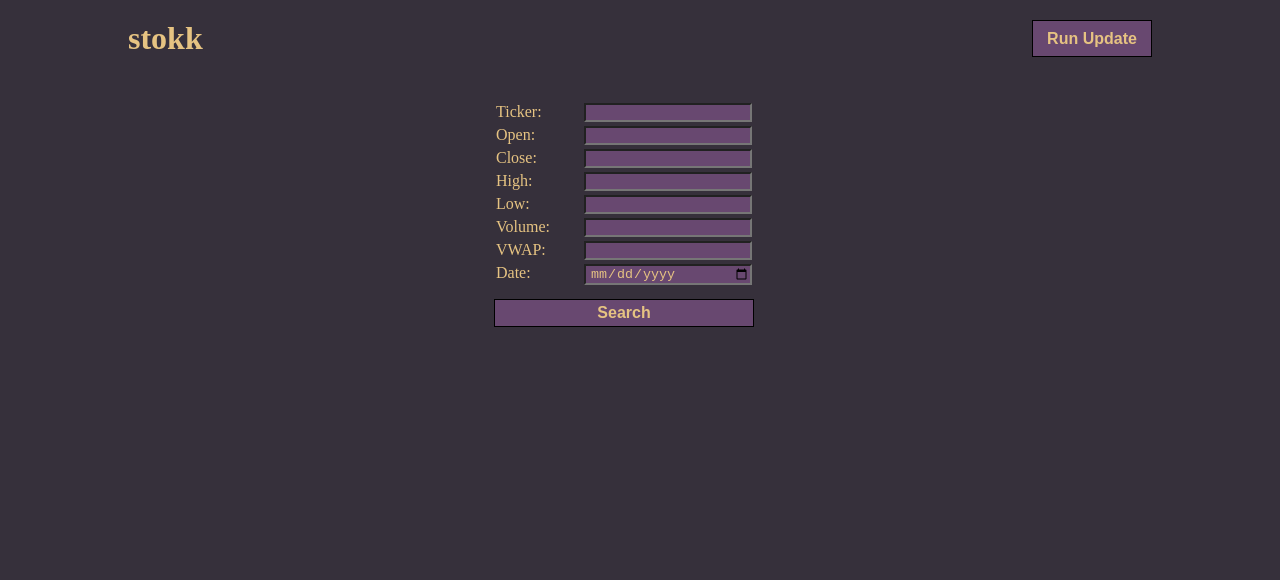
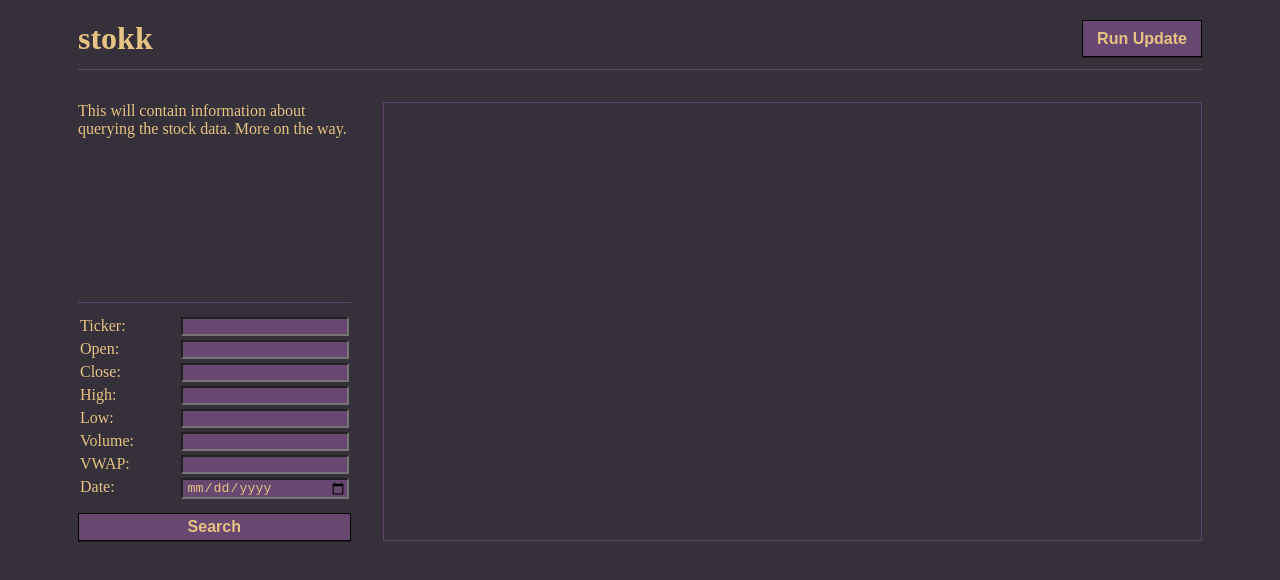
Before and after one commit to ryananger/stokk, a React app: page / in a window 1280 px wide. Shown: the top 580 px of the page. Built offline with nearby package versions, Linux system fonts and the light colour scheme; the HTML template or start-up script is replaced by a standard one.

Commit message:
Major style adjustments.

```diff
--- a/client/src/components/App.jsx
+++ b/client/src/components/App.jsx
@@ -77,6 +77,10 @@ const App = function() {
     ));
 
     var trunc = function(num) {
+      if (!num) {
+        return '';
+      }
+
       return Math.trunc(num*100)/100;
     }
 
@@ -110,44 +114,54 @@ const App = function() {
         <h1>stokk</h1>
         <input type='submit' id='updateButton' onClick={runButton} value={runStop()}/>
       </div>
+      <div className='interface h'>
+        <div className='interLeft v'>
+          <div id='searchHead'>
+            This will contain information about querying the stock data.
+
+            More on the way.
+          </div>
           <form id='searchForm' onSubmit={handleSubmit} autoComplete='off'>
             <label>
-          Ticker:
+              <div className='formTag'>Ticker:</div>
               <input type='text' id='ticker'/>
             </label>
             <label>
-          Open:
+              <div className='formTag'>Open:</div>
               <input type='text' id='open'/>
             </label>
             <label>
-          Close:
+              <div className='formTag'>Close:</div>
               <input type='text' id='close'/>
             </label>
             <label>
-          High:
+              <div className='formTag'>High:</div>
               <input type='text' id='high'/>
             </label>
             <label>
-          Low:
+              <div className='formTag'>Low:</div>
               <input type='text' id='low'/>
             </label>
             <label>
-          Volume:
+              <div className='formTag'>Volume:</div>
               <input type='text' id='volume'/>
             </label>
             <label>
-          VWAP:
+              <div className='formTag'>VWAP:</div>
               <input type='text' id='vwap'/>
             </label>
             <label>
-          Date:
+              <div className='formTag'>Date:</div>
               <input type='date' id='date'/>
             </label>
             <input type='submit' value='Search'/>
           </form>
+        </div>
 
-      <br/>
-      <br/>
+        <div id='visual'>
+
+        </div>
+      </div>
 
       <div id='dataRender'>
         {renderData()}
--- a/client/src/style.css
+++ b/client/src/style.css
@@ -20,6 +20,9 @@ html, #root {
 }
 
 .head {
+  border: 1px solid rgb(95, 67, 104);
+  border-style: none none solid none;
+
   width: 100%;
   padding-top: 12px;
   padding-bottom: 12px;
@@ -35,19 +38,44 @@ h1 {
   justify-content: space-between;
 }
 
+.v {
+  display: flex;
+  flex-direction: column;
+  justify-content: center;
+}
+
+.interface {
+  width: 100%;
+}
+
+.interLeft {
+  margin: 32px;
+  margin-left: 0;
+
+  width: 25%;
+  min-width: 240px;
+}
+
+#searchHead {
+  border: 1px solid rgb(95, 67, 104);
+  border-style: none none solid none;
+  height: 200px;
+  margin-bottom: 12px;
+}
+
 form {
   display: flex;
   flex-direction: column;
-  width: 20%;
-  min-width: 260px;
-  margin: 32px;
-  margin-left: 0px;
 }
 
 label {
   margin: 2px;
   display: flex;
   justify-content: space-between;
+}
+
+.formTag {
+  margin-right: 12px;
 }
 
 input {
@@ -67,6 +95,20 @@ input[type="submit"] {
 
   font-size: 16px;
   font-weight: bold;
+
+  box-shadow: 0 1px 0px #201620a8;
+}
+
+input[type="submit"]:active {
+  box-shadow: none;
+}
+
+#visual {
+  border: 1px solid rgb(95, 67, 104);
+  width: 75%;
+  margin: 32px;
+  margin-left: 0;
+  margin-right: 0;
 }
 
 #updateButton {
@@ -76,7 +118,7 @@ input[type="submit"] {
 
 #dataRender {
   width: 90vw;
-  max-width: 1000px;
+  max-width: 1100px;
 }
 
 .tableKey, .entryKey {
```
Lines whose indentation alone changed are shown as unchanged.
